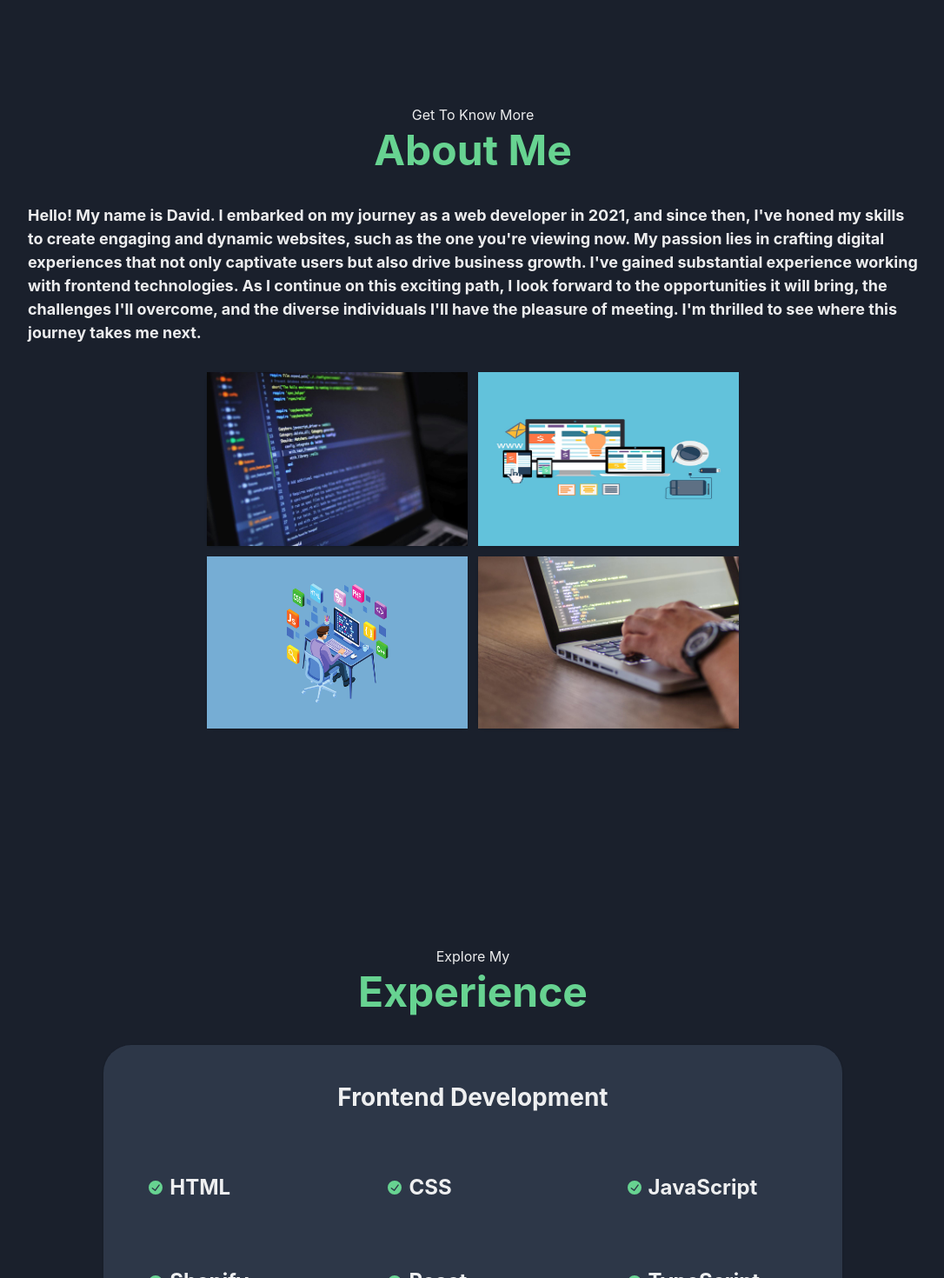
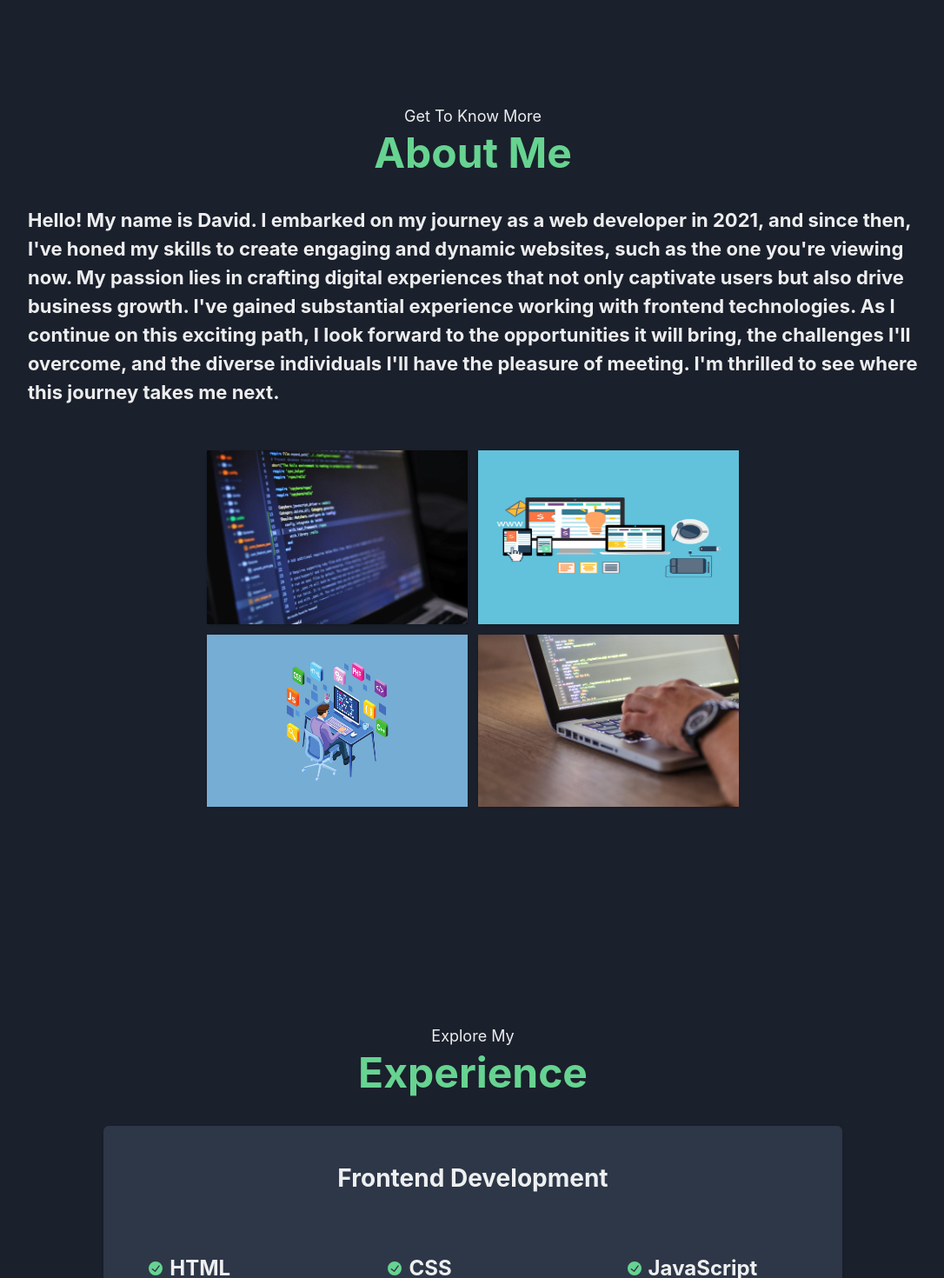
Before and after one commit to dperez00/portfolio-site, a React (Vite) app in the folder portfolio-site/: page / in a window 1280 px wide. Shown: the part 620-2090 px from the top of the page at 87% size, without its empty margins (96-1182 px from the left). Built offline with nearby package versions, Linux system fonts and the light colour scheme.

Commit message:
Refactor: adjust font size in AboutMe, Skills, and Projects components. Adjust margin and border radius for button in project cards.

```diff
--- a/portfolio-site/src/components/AboutMe.tsx
+++ b/portfolio-site/src/components/AboutMe.tsx
@@ -17,7 +17,7 @@ const AboutMe = () => {
   return (
     <>
       <HStack justifyContent="center" mt="250px">
-        <Text>Get To Know More</Text>
+        <Text fontSize="18px">Get To Know More</Text>
       </HStack>
       <HStack justifyContent="center">
         <Heading as="h1" fontSize="48px" color="#67d391" mb="32px">
@@ -25,7 +25,7 @@ const AboutMe = () => {
         </Heading>
       </HStack>
       <VStack justifyContent="center">
-        <Text width="80%" as="b" fontSize="lg">
+        <Text width="80%" as="b" fontSize="22px">
           Hello! My name is David. I embarked on my journey as a web developer
           in 2021, and since then, I've honed my skills to create engaging and
           dynamic websites, such as the one you're viewing now. My passion lies
@@ -39,7 +39,7 @@ const AboutMe = () => {
       </VStack>
       {/* build a 2x2 grid to display images */}
       <Flex justifyContent="center">
-        <SimpleGrid columns={{ sm: 1, md: 2 }} gap={3} mt="32px" mb="250px">
+        <SimpleGrid columns={{ sm: 1, md: 2 }} gap={3} mt="50px" mb="250px">
           <Card maxW="300px" maxH="200px">
             <Image src={laptop} boxSize="100%" />
           </Card>
--- a/portfolio-site/src/components/Projects.tsx
+++ b/portfolio-site/src/components/Projects.tsx
@@ -53,7 +53,7 @@ const Projects = () => {
   return (
     <>
       <HStack justifyContent="center">
-        <Text>Explore My Recent</Text>
+        <Text fontSize="18px">Explore My Recent</Text>
       </HStack>
       <HStack justifyContent="center">
         <Heading as="h2" fontSize="48px" color="#67d391" mb="32px">
@@ -62,20 +62,28 @@ const Projects = () => {
       </HStack>
       <HStack justifyContent="center">
         {projects.map((project, index) => (
-          <Card key={index}>
+          <Card borderRadius="6px" key={index}>
             <CardBody>
               <Image
                 src={project.image}
                 alt={project.title}
                 boxSize="300px"
                 objectFit="fill"
+                mb={5}
               />
               <Heading as="h3" fontSize="24px">
                 {project.title}
               </Heading>
               <Text>{project.description}</Text>
             </CardBody>
-            <Button backgroundColor="#67d391">View Project</Button>
+            <Button
+              m={4}
+              borderRadius="6px"
+              width="60%"
+              backgroundColor="#67d391"
+            >
+              View Project
+            </Button>
           </Card>
         ))}
       </HStack>
--- a/portfolio-site/src/components/Skills.tsx
+++ b/portfolio-site/src/components/Skills.tsx
@@ -13,7 +13,7 @@ const Skills = () => {
   return (
     <>
       <HStack justifyContent="center">
-        <Text>Explore My</Text>
+        <Text fontSize="18px">Explore My</Text>
       </HStack>
       <HStack justifyContent="center">
         <Heading as="h1" fontSize="48px" color="#67d391" mb="32px">
@@ -22,7 +22,7 @@ const Skills = () => {
       </HStack>
       <Card
         alignItems="center"
-        borderRadius="32px"
+        borderRadius="6px"
         padding="24px"
         maxW="850px"
         mx="auto"
```
